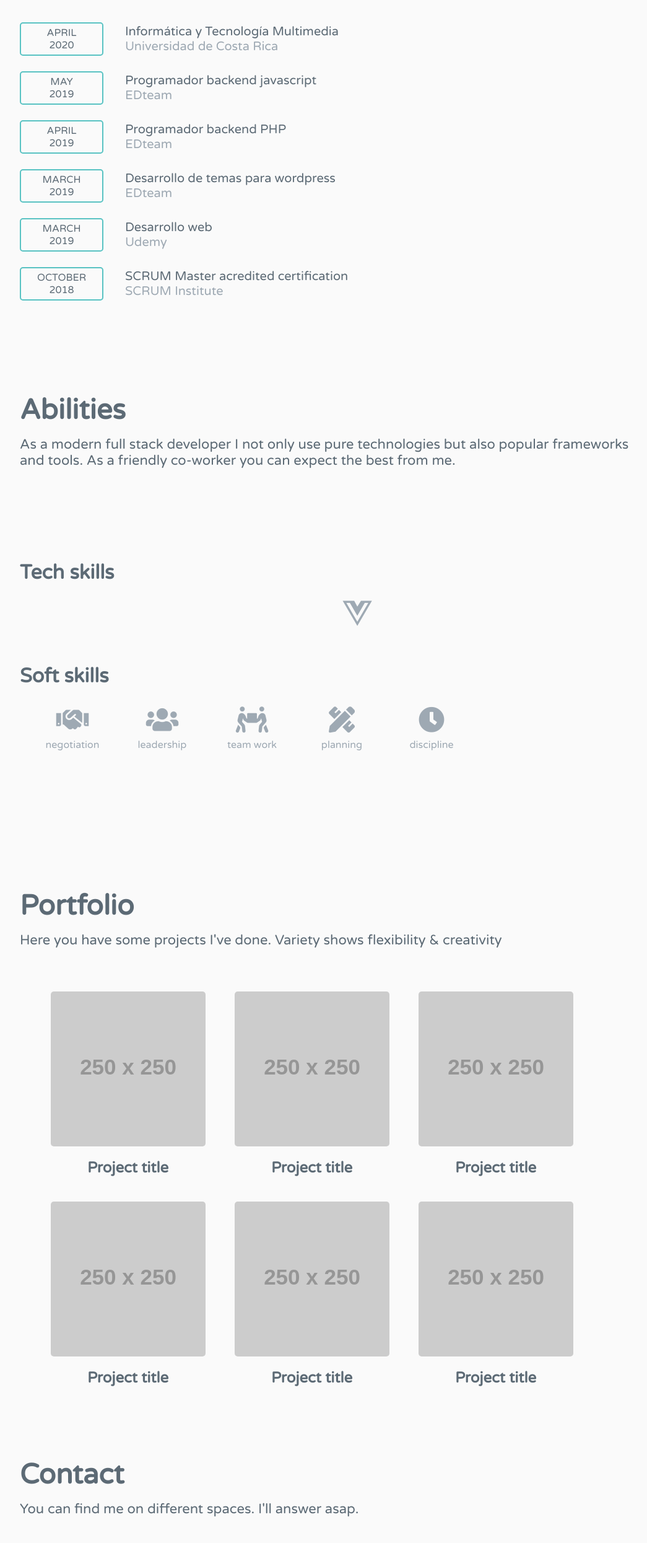
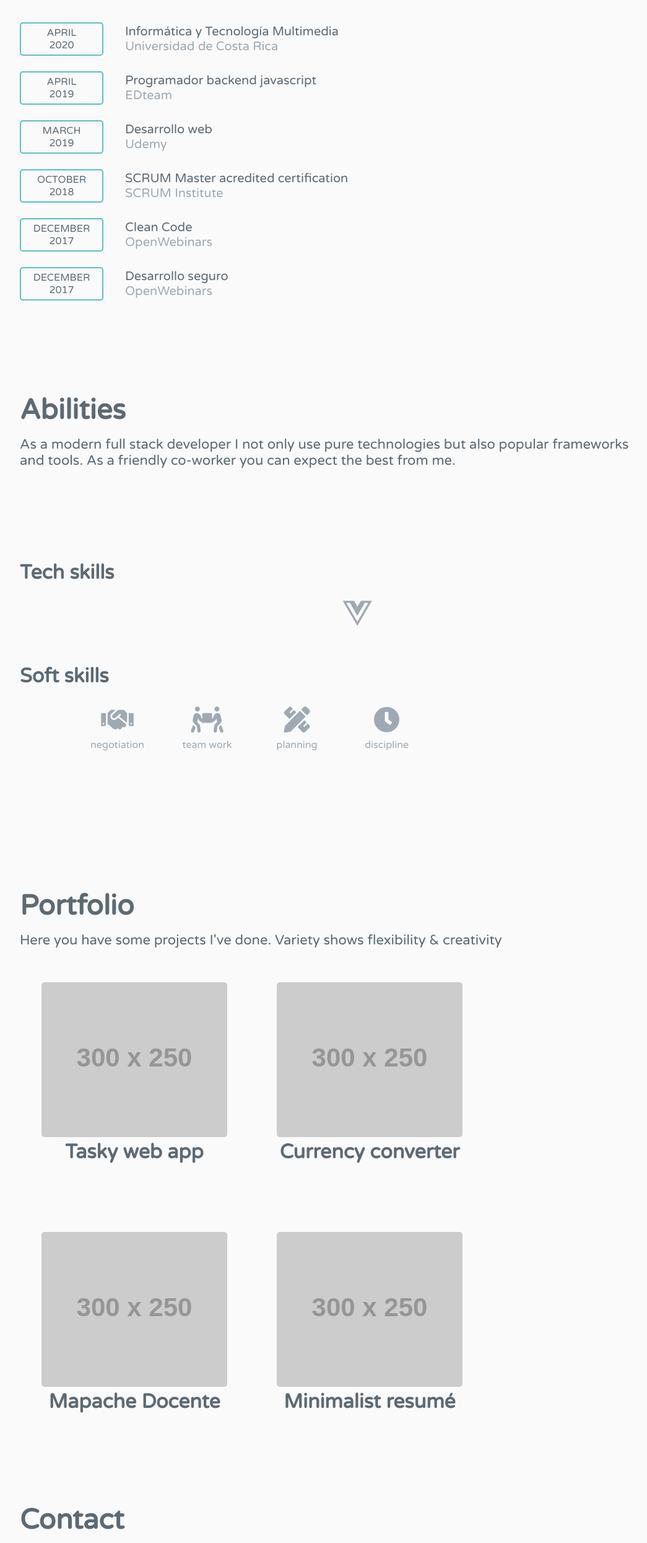
Before and after one commit to dagerzuga/dagerzuga.github.io, a website with bundled scripts: page index.html in a window 1280 px wide. Shown: the part 1010-3500 px from the top of the page at 62% size, without its empty margins (213-1258 px from the left). Built offline with nearby package versions, Linux system fonts and the light colour scheme; placeholder pictures from the web are drawn by us.

Commit message:
portfolio, contact & education updated

```diff
--- a/assets/sass/components/_btn-menu.scss
+++ b/assets/sass/components/_btn-menu.scss
@@ -7,6 +7,8 @@
     height: 50px;
     color: $secondary-color;
     background: $primary-color;
+    border-top-right-radius: 5px;
+    border-bottom-right-radius: 5px;
     transition: 1s;
     cursor: pointer;
 }
--- a/assets/sass/sections/_portfolio.scss
+++ b/assets/sass/sections/_portfolio.scss
@@ -1,36 +1,62 @@
-.portfolio__content{
+.portfolio__row{
     display: flex;
-    justify-content: center;
-    flex-wrap: wrap;
-    margin-top: 50px;
-    margin-bottom: 5px;
-    max-width: 1200px;
+    justify-content: space-between;
+    padding: 30px 10px;
+    max-width: 750px;
 }
 
 .card{
-    width: 30%;
-    margin-bottom: 20px;
-    margin-top: 20px;
-    min-width: 150px;
+    width: 300px;
+    margin: 25px;
 }
 
-.card__img{
-    width: 95%;
-    max-width: 250px;
-    border-radius: 5px;
-    transition: .3s;
+.card__wrapper{
+    position: relative;
+    overflow: hidden;
     &:hover{
-        transform: translateY(-5px);
-        box-shadow: 0px 15px 15px -5px $ternary-color-light;
-        transition: .3s;
+        .card__stack{
+            transform: translateX(0) translateY(-9%);
+            transition: .5s;
+        }
     }
 }
 
+.card__link{
+
+}
+
+
+.card__img{
+    width: 100%;
+    border-radius: 5px;
+}
+
+.card__stack{
+    position: absolute;
+    display: flex;
+    justify-content: space-evenly;
+    align-items: center;
+    height: 60px;
+    width: 100%;
+    bottom: 0;
+    border-bottom-left-radius: 5px;
+    border-bottom-right-radius: 5px;
+    background: $ternary-color-light;
+    transform: translateX(-100%) translateY(-9%);
+    transition: .5s;
+}
+
+.card__icon{
+    color: $secondary-color;
+    font-size: 48px;
+}
+
+.card__icon--text{
+    font-size: 30px;
+}
+
 .card__title{
-    width: 95%;
-    max-width: 250px;
-    margin-top: 15px;
-    font-size: 24px;
     text-align: center;
     color: $ternary-color;
+    font-size: 32px;
 }
--- a/index.html
+++ b/index.html
@@ -91,7 +91,7 @@
                         </div>
 
                         <div class="download-cv">
-                            <a class="download-cv--container" href="https://www.dropbox.com/s/y8n52p9t91rl8ef/Scrum-Institute.org-SMAC02e8d61952-79819420135580.pdf?dl=0" target="_blank">
+                            <a class="download-cv--container" href="#" target="_blank">
                                 <span class="download-cv--text">Download C.V</span>
                                 <span class="download-cv--icon fas fa-arrow-down"></span>
                             </a>
@@ -163,7 +163,7 @@
                         </li>
 
                          <li class="timeline__item">
-                            <span class="timeline__date">may <span class="timeline__year">2019</span></span>
+                            <span class="timeline__date">april <span class="timeline__year">2019</span></span>
                             <a class="timeline__link" href="#">
                                 <span class="timeline__title">Programador backend javascript</span>
                                 <span class="timeline__place">EDteam</span>
@@ -171,24 +171,8 @@
                         </li>
 
                         <li class="timeline__item">
-                            <span class="timeline__date">April <span class="timeline__year">2019</span></span>
-                            <a class="timeline__link" href="#">
-                                <span class="timeline__title">Programador backend PHP</span>
-                                <span class="timeline__place">EDteam</span>
-                            </a>
-                        </li>
-
-                        <li class="timeline__item">
                             <span class="timeline__date">March <span class="timeline__year">2019</span></span>
-                            <a class="timeline__link" href="#">
-                                <span class="timeline__title">Desarrollo de temas para wordpress</span>
-                                <span class="timeline__place">EDteam</span>
-                            </a>
-                        </li>
-
-                        <li class="timeline__item">
-                            <span class="timeline__date">March <span class="timeline__year">2019</span></span>
-                            <a class="timeline__link" href="#">
+                            <a class="timeline__link" href="https://www.dropbox.com/s/7ya6b31gs6o1h38/desarrolloweb.pdf?dl=0" target="_blank">
                                 <span class="timeline__title">Desarrollo web</span>
                                 <span class="timeline__place">Udemy</span>
                             </a>
@@ -202,6 +186,21 @@
                             </a>
                         </li>
 
+                        <li class="timeline__item">
+                            <span class="timeline__date">December <span class="timeline__year">2017</span></span>
+                            <a class="timeline__link" href="https://www.dropbox.com/s/s5qygngjr2ditpo/clean%20code.pdf?dl=0" target="_blank">
+                                <span class="timeline__title">Clean Code</span>
+                                <span class="timeline__place">OpenWebinars</span>
+                            </a>
+                        </li>
+
+                        <li class="timeline__item">
+                            <span class="timeline__date">December <span class="timeline__year">2017</span></span>
+                            <a class="timeline__link" href="https://www.dropbox.com/s/w31noc78di7ksqw/desarrollo%20seguro.pdf?dl=0" target="_blank">
+                                <span class="timeline__title">Desarrollo seguro</span>
+                                <span class="timeline__place">OpenWebinars</span>
+                            </a>
+                        </li>
 
                     </ul>
                 </div>
@@ -254,12 +253,6 @@
                                     <span class="abilities__text">negotiation</span>
                                 </li>
 
-
-                                <li class="abilities__item abilities__item--soft">
-                                    <i class="abilities__icon abilities__icon--soft fas fa-users"></i>
-                                    <span class="abilities__text">leadership</span>
-                                </li>
-
                                 <li class="abilities__item abilities__item--soft">
                                     <i class="abilities__icon abilities__icon--soft fas fa-people-carry"></i>
                                     <span class="abilities__text">team work</span>
@@ -287,80 +280,65 @@
                     Here you have some projects I've done. Variety shows flexibility & creativity
                 </p>
 
-                <div class="portfolio__content">
+                <div class="portfolio__row">
                     <div class="card">
-                        <a href="#" target="_blank">
-                            <img src="https://via.placeholder.com/250" alt="" class="card__img">
+                        <div class="card__wrapper">
+                            <a href="" target="_blank" class="card__link">
+                                <img src="https://via.placeholder.com/300x250" alt="" class="card__img">
                             </a>
-                        <h3 class="card__title">Project title</h3>
+                            <div class="card__stack">
+                                <span class="card__icon  fab fa-vuejs"></span>
+                                <span class="card__icon devicons devicons-bootstrap"></span>
+                                <span class="card__icon  devicons devicons-firebase"></span>
+                            </div>
+                        </div>
+                        <h3 class="card__title">Tasky web app</h3>
                     </div>
 
                     <div class="card">
-                        <a href="#" target="_blank">
-                            <img src="https://via.placeholder.com/250" alt="" class="card__img">
+                        <div class="card__wrapper">
+                            <a href="" target="_blank" class="card__link">
+                                <img src="https://via.placeholder.com/300x250" alt="" class="card__img">
                             </a>
-                        <h3 class="card__title">Project title</h3>
+                            <div class="card__stack">
+                                <span class="card__icon  fab fa-vuejs"></span>
+                                <span class="card__icon  devicons devicons-sass"></span>
+                                <span class="card__icon card__icon--text">{API}</span>
+                            </div>
+                        </div>
+                        <h3 class="card__title">Currency converter</h3>
+                    </div>
+                </div>
+
+                <div class="portfolio__row">
+                    <div class="card">
+                        <div class="card__wrapper">
+                            <a href="" target="_blank" class="card__link">
+                                <img src="https://via.placeholder.com/300x250" alt="" class="card__img">
+                            </a>
+                            <div class="card__stack">
+                                <span class="card__icon  devicons devicons-wordpress"></span>
+                                <span class="card__icon  devicons devicons-sass"></span>
+                                <span class="card__icon  devicons devicons-gulp"></span>
+                            </div>
+                        </div>
+                        <h3 class="card__title">Mapache Docente</h3>
                     </div>
 
                     <div class="card">
-                        <a href="#" target="_blank">
-                            <img src="https://via.placeholder.com/250" alt="" class="card__img">
+                        <div class="card__wrapper">
+                            <a href="" target="_blank" class="card__link">
+                                <img src="https://via.placeholder.com/300x250" alt="" class="card__img">
                             </a>
-                        <h3 class="card__title">Project title</h3>
+                            <div class="card__stack">
+                                <span class="card__icon  devicons devicons-html5"></span>
+                                <span class="card__icon  devicons devicons-sass"></span>
+                                <span class="card__icon  devicons devicons-javascript"></span>
                             </div>
-
-                    <div class="card">
-                        <a href="#" target="_blank">
-                            <img src="https://via.placeholder.com/250" alt="" class="card__img">
-                        </a>
-                        <h3 class="card__title">Project title</h3>
                         </div>
-                    <div class="card">
-                        <a href="#" target="_blank">
-                            <img src="https://via.placeholder.com/250" alt="" class="card__img">
-                        </a>
-                        <h3 class="card__title">Project title</h3>
+                        <h3 class="card__title">Minimalist resumé</h3>
                     </div>
-
-                    <div class="card">
-                        <a href="#" target="_blank">
-                            <img src="https://via.placeholder.com/250" alt="" class="card__img">
-                        </a>
-                        <h3 class="card__title">Project title</h3>
                 </div>
-
-
-                </div>
-<!--
-                <div class="portfolio__content">
-                    <div class="card">
-                        <a href="#" target="_blank">
-                            <img src="https://via.placeholder.com/250" alt="" class="card__img">
-                        </a>
-                        <h3 class="card__title">One page portfolio</h3>
-                    </div>
-
-                    <div class="card">
-                        <a href="#" target="_blank">
-                            <img src="https://via.placeholder.com/250" alt="" class="card__img">
-                        </a>
-                        <h3 class="card__title">One page portfolio</h3>
-                    </div>
-                    <div class="card">
-                        <a href="#" target="_blank">
-                            <img src="https://via.placeholder.com/250" alt="" class="card__img">
-                        </a>
-                        <h3 class="card__title">Project title</h3>
-                    </div>
-                    <div class="card">
-                        <a href="#" target="_blank">
-                            <img src="https://via.placeholder.com/250" alt="" class="card__img">
-                        </a>
-                        <h3 class="card__title">Project title</h3>
-                    </div>
-
-
-                </div> -->
 
             </section>
 
@@ -372,14 +350,14 @@
 
                 <div class="social__main">
 
-                    <a class="main-icon" href="#" target="_blank">
+                    <a class="main-icon" href="mailto:dagerzuga@gmail.com">
                         <span class="main-icon--icon fas fa-envelope"></span>
-                        <span class="main-icon--text">Send me a mail</span>
+                        <span class="main-icon--text">email</span>
                     </a>
 
-                    <a class="main-icon" href="#" target="_blank">
+                    <a class="main-icon" href="https://t.me/dagerzuga" target="_blank">
                         <span class="main-icon--icon fab fa-telegram-plane"></span>
-                        <span class="main-icon--text">Send me a telegram</span>
+                        <span class="main-icon--text">telegram</span>
                     </a>
 
 
```
Also changed, not shown: assets/sass/layout/_responsive.scss (+19 -17 lines), assets/css/style.css. Lines whose indentation alone changed are shown as unchanged.
